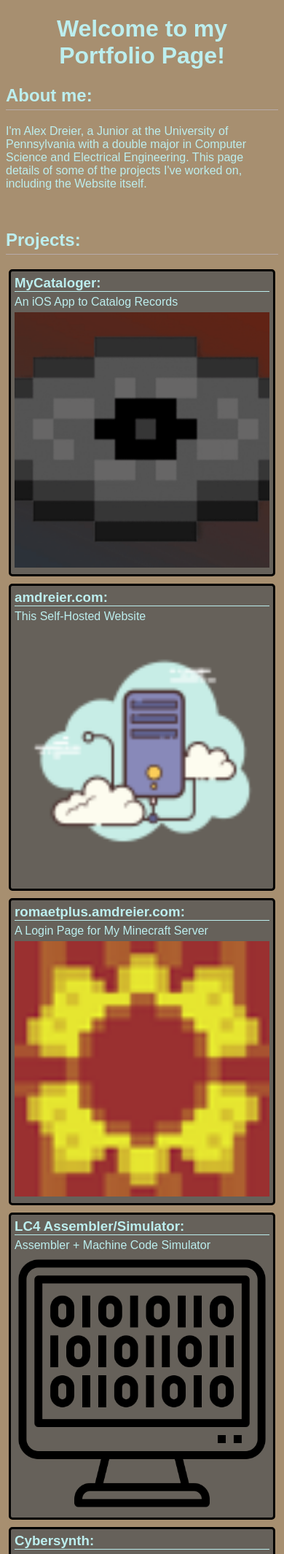
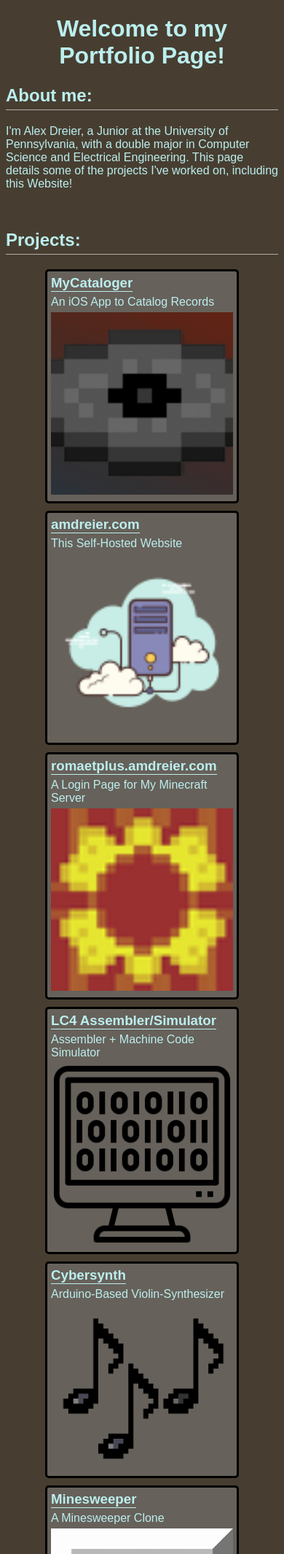
Before and after one commit to amdreier/amdreier-dot-com, a PHP site: page /pswd_hash/main/index.html in a window 390 px wide. Shown: the top 2130 px of the page at 73% size. Run offline with PHP 8.4, Linux system fonts and the light colour scheme.

Commit message:
fix types, darken theme, adjust mobile styles + clear old pages

```diff
--- a/main/himom.html
+++ b/main/himom.html
@@ -9,6 +9,6 @@
     <h1>
       <p>hi mom!</p>
     </h1>
-    <a href="/">back</a>
+    <a href="https://amdreier.com"></a>
   </body>
 </html>
--- a/main/index.html
+++ b/main/index.html
@@ -6,7 +6,7 @@
     <meta name="viewport" content="width=device-width, initial-scale=1.0">
         <link rel="stylesheet" type="text/css" href="styles.css"/>
         <link rel="stylesheet" type="text/css" href="shared/styles/sharedStyles.css"/>
-    <title>amdreier Home Page</title>
+    <title>Home</title>
 </head>
 <body>
     <div class='main-page'>
@@ -14,8 +14,8 @@
             <h1 id='top'>Welcome to my Portfolio Page!</h1>
             <h2 id='about'>About me:</h2>
             <p>
-                I'm Alex Dreier, a Junior at the University of Pennsylvania with a double major in Computer Science and Electrical Engineering.
-                This page details of some of the projects I've worked on, including the Website itself.
+                I'm Alex Dreier, a Junior at the University of Pennsylvania, with a double major in Computer Science and Electrical Engineering.
+                This page details some of the projects I've worked on, including this Website!
             </p>
         </div>
         <br>
@@ -23,8 +23,9 @@
         <div class='projects'>
             <div class='project'>
                 <div class='project-details'>
-                    <h3>MyCataloger:</h3>
-                    <a class='hover-link' href='https://amdreier.com/projects/MyCataloger.html'><div class='project-page-link'>
+                    <a class='hover-link' href='https://amdreier.com/projects/MyCataloger.html'>
+                    <div class='project-page-link'>
+                        <h3>MyCataloger</h3>
                         <p>An iOS App to Catalog Records</p>
                         <img src='media/MyCataloger/App Store.png'>
                     </div></a>
@@ -32,8 +33,9 @@
             </div>
             <div class='project'>
                 <div class='project-details'>
-                    <a class='hover-link' href='/'><h3>amdreier.com:</h3></a>
-                    <a class='hover-link' href='https://amdreier.com/projects/amdreier-com.html'><div class='project-page-link'>
+                    <a class='hover-link' href='https://amdreier.com/projects/amdreier-com.html'>
+                    <div class='project-page-link'>
+                        <h3>amdreier.com</h3>
                         <p>This Self-Hosted Website</p>
                         <img src='media/amdreier-com/server-icon.png'>
                     </div></a>
@@ -41,8 +43,9 @@
             </div>
             <div class='project'>
                 <div class='project-details'>
-                    <a class='hover-link' target='_blank' href="https://romaetplus.amdreier.com"><h3>romaetplus.amdreier.com:</h3></a>
-                    <a class='hover-link' href='https://amdreier.com/projects/romaetplus-amdreier-com.html'><div class='project-page-link'>
+                    <a class='hover-link' target='_blank' href="https://romaetplus.amdreier.com"><h3>romaetplus.amdreier.com</h3></a>
+                    <a class='hover-link' href='https://amdreier.com/projects/romaetplus-amdreier-com.html'>
+                    <div class='project-page-link'>
                         <p>A Login Page for My Minecraft Server</p>
                         <img src='shared/media/server-icon.png'>
                     </div></a>
@@ -50,8 +53,9 @@
             </div>
             <div class='project'>
                 <div class='project-details'>
-                    <h3>LC4 Assembler/Simulator:</h3>
-                    <a class='hover-link' href='https://amdreier.com/projects/LC4_Assembler-Simulator.html'><div class='project-page-link'>
+                    <a class='hover-link' href='https://amdreier.com/projects/LC4_Assembler-Simulator.html'>
+                    <div class='project-page-link'>
+                        <h3>LC4 Assembler/Simulator</h3>
                         <p>Assembler + Machine Code Simulator</p>
                         <img src='media/LC4_Assembler-Simulator/assembler.png'>
                     </div></a>
@@ -59,8 +63,9 @@
             </div>
             <div class='project'>
                 <div class='project-details'>
-                    <h3>Cybersynth:</h3>
-                    <a class='hover-link' href='https://amdreier.com/projects/Cybersynth.html'><div class='project-page-link'>
+                    <a class='hover-link' href='https://amdreier.com/projects/Cybersynth.html'>
+                    <div class='project-page-link'>
+                        <h3>Cybersynth</h3>
                         <p>Arduino-Based Violin-Synthesizer</p>
                         <img src='media/Cybersynth/8-bit-music-notes-png-3.png'>
                     </div></a>
@@ -68,8 +73,9 @@
             </div>
             <div class='project'>
                 <div class='project-details'>
-                    <h3>Minesweeper:</h3>
-                    <a class='hover-link' href='https://amdreier.com/projects/Minesweeper.html'><div class='project-page-link'>
+                    <a class='hover-link' href='https://amdreier.com/projects/Minesweeper.html'>
+                    <div class='project-page-link'>
+                        <h3>Minesweeper</h3>
                         <p>A Minesweeper Clone</p>
                         <img src='media/Minesweeper/minesweeper-icon.png'>
                     </div></a>
@@ -77,8 +83,9 @@
             </div>
             <div class='project'>
                 <div class='project-details'>
-                    <h3>Whitelist-Bot:</h3>
-                    <a class='hover-link' href='https://amdreier.com/projects/whitelist-bot.html'><div class='project-page-link'>
+                    <a class='hover-link' href='https://amdreier.com/projects/whitelist-bot.html'>
+                    <div class='project-page-link'>
+                        <h3>Whitelist-Bot</h3>
                         <p>Discord Bot for My Minecraft Server</p>
                         <img src='media/whitelist-bot/discordbot.png'>
                     </div></a>
@@ -86,8 +93,9 @@
             </div>
             <div class='project'>
                 <div class='project-details'>
-                    <h3>MenuTest:</h3>
-                    <a class='hover-link' href='https://amdreier.com/projects/MenuTest.html'><div class='project-page-link'>
+                    <a class='hover-link' href='https://amdreier.com/projects/MenuTest.html'>
+                    <div class='project-page-link'>
+                        <h3>MenuTest</h3>
                         <p>My First Programming Project</p>
                         <img src='media/MenuTest/programming.png'>
                     </div></a>
--- a/main/projects/Cybersynth.html
+++ b/main/projects/Cybersynth.html
@@ -22,7 +22,7 @@
             <div class='text-side-image'>
                 <div class='side-text'>
                     <p>
-                        It's main function was as a Violin-Synthesizer MIDI Controller.
+                        Its main function was as a Violin-Synthesizer MIDI Controller.
                     </p>
                     <p>
                         The design features a neck with a location sensor (soft-membrane potentiometer) and force sensor (force-sensitive potentiometer) to take pitch and vibrato input and a joystick for pitch bend.
@@ -31,7 +31,7 @@
                         There are eight dials (potentiometers) for adjusting different effects and operational modes, such as octave, volume, vibrato size, scale, transposition, chord type, and more.
                     </p>
                     <p>
-                        All analog user input from the dials, neck, and joystick are converted to digital values, using and analog multiplexer and analog-to-digital conversion (ADC) on the 328P.
+                        All analog user input from the dials, neck, and joystick are converted to digital values, using an analog multiplexer and analog-to-digital conversion (ADC) on the 328P.
                     </p>
                     <p>
                         We use an LCD display screen, and I wrote custom fonts and a graphics library to display notes and sensor values.
--- a/main/projects/LC4_Assembler-Simulator.html
+++ b/main/projects/LC4_Assembler-Simulator.html
@@ -20,15 +20,15 @@
             </p>
             <p>
                 The assembly parser takes a version of assembly language designed for this class with 29 instructions and four directives and translates it into an executable .obj file which can then be fed into and “run” by the simulator program, producing a trace file of the program's execution.
-                The project allows for use of data memory and TRAP functions, allowing it to simulate device “input” and “output” and calls to an operating system, which can also be written for the simulator in assembly.
+                The project allows for the use of data memory and TRAP functions, allowing it to simulate device “input” and “output” and calls to an operating system, which can also be written for the simulator in assembly.
             </p>
             <p>
                 Writing this pair of programs gave me a deeper understanding for some important low-level concepts such as string parsing, file reading and writing, and program input and output.
                 Crucial to this project was also an understanding of computer architecture, and the point of the class was to work up from the level of transistors to a working computer to the C programming language.
             </p>
             <p>
-                The low-level concepts from this class gave me a greater appreciation for entire technology stack, and this class was my motivation for adding my Electrical Engineering double major.
-                I've continued with this passion by taking a graduate computer architecture and design class, an operating systems class I'm currently taking, and a microprocessor class, where I made the Cybersynth, which I talk more about on its <a href='https://amdreier.com/projects/Cybersynth'>project page</a>
+                The low-level concepts from this class gave me a greater appreciation for the entire technology stack, and this class was my motivation for adding my Electrical Engineering double major.
+                I've continued with this passion by taking a graduate computer architecture and design class, an operating systems class I'm currently taking, and a microprocessor class, where I made the Cybersynth, which I talk more about on its <a href='https://amdreier.com/projects/Cybersynth'>project page</a>.
             </p>
         </div>
     </div>
--- a/main/projects/MenuTest.html
+++ b/main/projects/MenuTest.html
@@ -26,7 +26,7 @@
                 Using the Qt framework, I produced an interactive menu selection application, which I intended to be used alongside with some kind of game.
             </p>
             <p>
-                Looking back on the code now, I see a lot of areas I would improved on if I did this project again today, and I like seeing it as a reminder of how far I've come in my understanding.
+                Looking back on the code now, I see a lot of areas I would improve on if I did this project again today, and I like seeing it as a reminder of how far I've come in my understanding.
             </p>
             <div class='menutest-imgs'>
                 <img id='enter_name' class='menutest-img' src='../media/MenuTest/enter_name.png'>
--- a/main/projects/MyCataloger.html
+++ b/main/projects/MyCataloger.html
@@ -45,7 +45,7 @@
             </div>
 
             <p>
-                This extends to being able to control the details of every track on a record, or letting the app fill in data automatically
+                This extends to being able to control the details of every track on a record or letting the app fill in data automatically
                 for you.
             </p>
 
@@ -55,7 +55,7 @@
 
             <p>
                 In the end, you trip details are saved on your phone, and statistics about your trips, each store, and your overall
-                collection are maintained and updated
+                collection are maintained and updated.
             </p>
         </div>
     </div>
--- a/main/projects/amdreier-com.html
+++ b/main/projects/amdreier-com.html
@@ -28,12 +28,12 @@
             <p>
                 From there, I had to properly configure my home network to properly deliver content. The first step of this was creating VLANs to segment my network.
                 This is a security measure, to make sure my servers are safe from other devices on the network, and more importantly, to protect these other devices from any potential issue with my servers.
-                The last configuration I needed to do was install multiple dynamic update clients, as my home network recieves a dynamic IP address from my ISP, this ensures amdreier.com always points to the correct address.
+                The last configuration I needed to do was install multiple dynamic update clients, as my home network receives a dynamic IP address from my ISP, this ensures amdreier.com always points to the correct address.
             </p>
             <p>
                 Next, I had to set up my SSL certificates and automated renewal. I did this using CertBot, which will make sure my site always has a valid SSL certificate for HTTPS.
                 After this, I implemented my next security measure, which was making use of a CDN (content distribution network), Cloudflare. This not only speeds up incoming connections by making use of Cloudflare's caching,
-                but also ensures all connections to my Website are proxied through Cloudflare, meaning no direct connection is ever made between the widder internet and my servers.
+                but also ensures all connections to my Website are proxied through Cloudflare, meaning no direct connection is ever made between the wider internet and my servers.
             </p>
             <p>
                 Last, was the setup of my actual server and the code on it. This was the most straightforward part, as once all of the other technologies were working,
--- a/main/projects/whitelist-bot.html
+++ b/main/projects/whitelist-bot.html
@@ -27,8 +27,8 @@
                 This was my introduction to Node.js as well as JavaScript as a whole.
             </p>
             <p>
-                I makes use of the Discord.js API to respond to commands within the server chat.
-                If the command sender is using the correct channel, and has the correct permissions, the Bot makes a connection to the Minecraft server using it's remote connection (RCON) interface.
+                It makes use of the Discord.js API to respond to commands within the server chat.
+                If the command sender is using the correct channel, and has the correct permissions, the Bot makes a connection to the Minecraft server using its remote connection (RCON) interface.
             </p>
             <p>
                 The user can also optionally specify the username of a user in the Discord server to add the role of 'Whitelisted' to, so that user can be identified as being whitelisted on the Minecraft server.
@@ -38,7 +38,7 @@
             </p>
             <p>
                 I still have to deal with the large number of requests made to my server, which even though they're denied, can still cause issues.
-                To solve this problem, I created a sign in page, <a target='_blank' href='https://romaetplus.amdreier.com'>romaetplus.amdreier.com</a>, which you can read more about on its <a href='https://amdreier.com/projects/romaetplus-amdreier-com'>project page</a>
+                To solve this problem, I created a sign-in page, <a target='_blank' href='https://romaetplus.amdreier.com'>romaetplus.amdreier.com</a>, which you can read more about on its <a href='https://amdreier.com/projects/romaetplus-amdreier-com'>project page</a>.
             </p>
         </div>
     </div>
--- a/main/styles.css
+++ b/main/styles.css
@@ -1,5 +1,5 @@
 body {
-    background-color: rgb(167, 143, 112);
+    background-color: rgb(71, 62, 49);
     color:rgb(188, 238, 238);
     font-family: Arial, Helvetica, sans-serif;
 }
@@ -34,7 +34,7 @@ img {
     }
 
     .project {
-        width: 350px;
+        width: 250px;
         border-style: solid;
         border-color: black;
         border-radius: 5px;
@@ -42,6 +42,17 @@ img {
         background-color: rgb(102, 97, 90);
         transition: all 0.5s ease;
         pointer-events: auto;
+        word-break: break-word;
+    }
+
+    .project h3 {
+        display: inline-block;
+    }
+
+    .iPhone {
+        border-radius: 20px;
+        height: 250px;
+        border: 3px solid black;
     }
 }
 
@@ -78,6 +89,12 @@ img {
         margin-left: 125px;
         margin-right: 125px;
     }
+
+    .iPhone {
+        border-radius: 30px;
+        height: 350px;
+        border: 3px solid black;
+    }
 }
 
 
@@ -106,6 +123,12 @@ img {
     cursor: pointer;
 }
 
+.project-page-link h3 {
+    color: rgb(188, 238, 238);
+    word-wrap: break-word;
+}
+
+
 .project-details {
     width: 100%;
 }
@@ -131,12 +154,6 @@ img {
 h2, h4, .project-page h1, .project-page h3 {
     border-bottom: 1px solid rgb(182, 170, 170);
     padding-bottom: 5px;
-}
-
-.iPhone {
-    border-radius: 30px;
-    height: 350px;
-    border: 3px solid black;
 }
 
 #cybersynth {
--- a/node/web/src/html/nodeSubfolder.html
+++ b/node/web/src/html/node.html
@@ -4,10 +4,9 @@
     <meta charset="UTF-8">
     <meta http-equiv="X-UA-Compatible" content="IE=edge">
     <meta name="viewport" content="width=device-width, initial-scale=1.0">
-    <title>Node Subfolder</title>
+    <title>Node</title>
 </head>
 <body>
-    <p>Node Subfolder</p>
-    <a href="/node">back</a>
+    <h1>This page uses an internal node.js server, and not PHP like the rest of the pages.</h1>
 </body>
 </html>
```
Also changed, not shown: main/index_old.php (deleted, +0 -52 lines), main/projects/Minesweeper.html (+4 -4 lines), main/projects/romaetplus-amdreier-com.html (+8 -8 lines), main/subfolder/subfolder.html (deleted, +0 -11 lines), node/web/src/html/nodeTest.html (deleted, +0 -15 lines), node/web/src/index.js (+1 -14 lines), main/subfolder/.htaccess (deleted).
